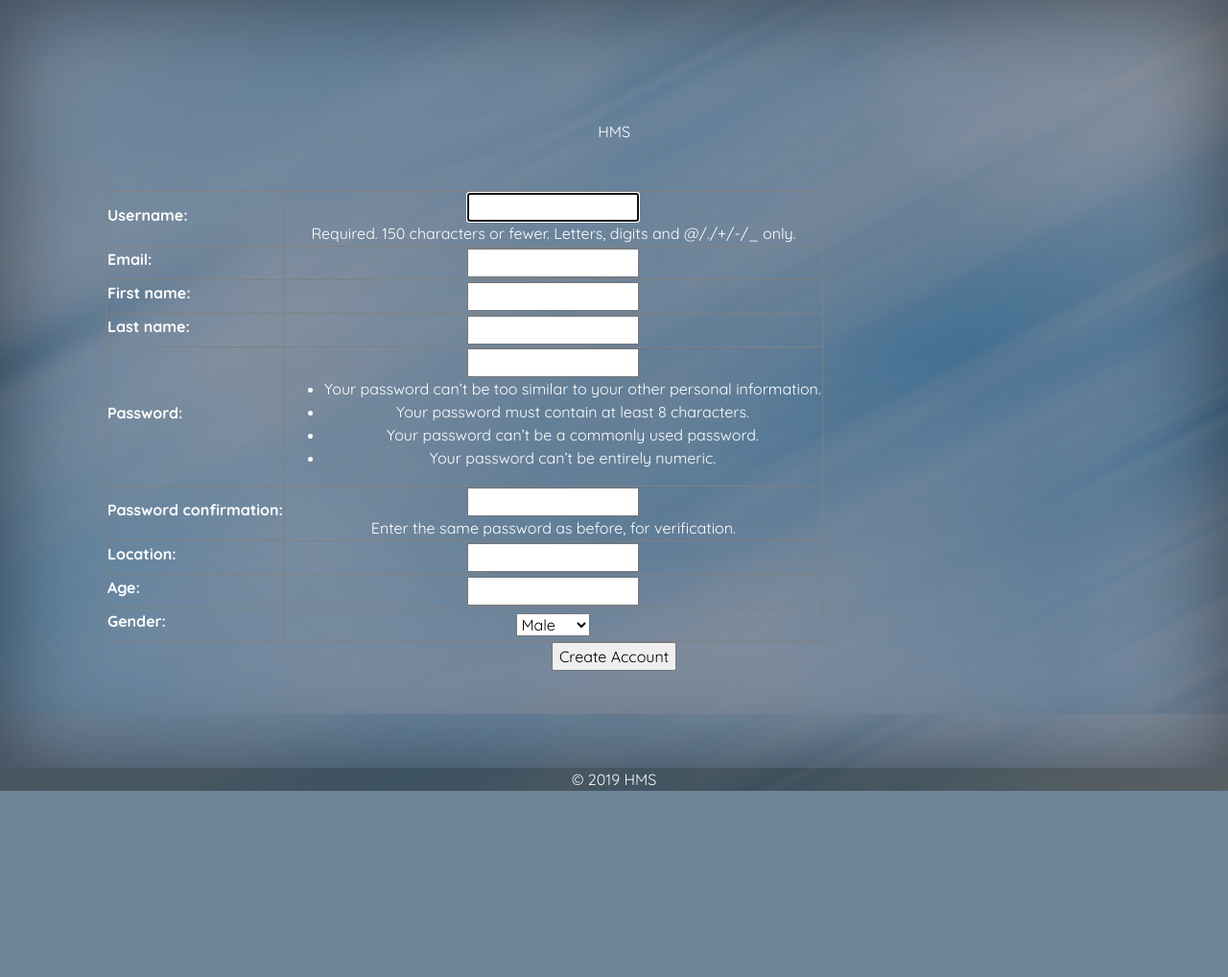
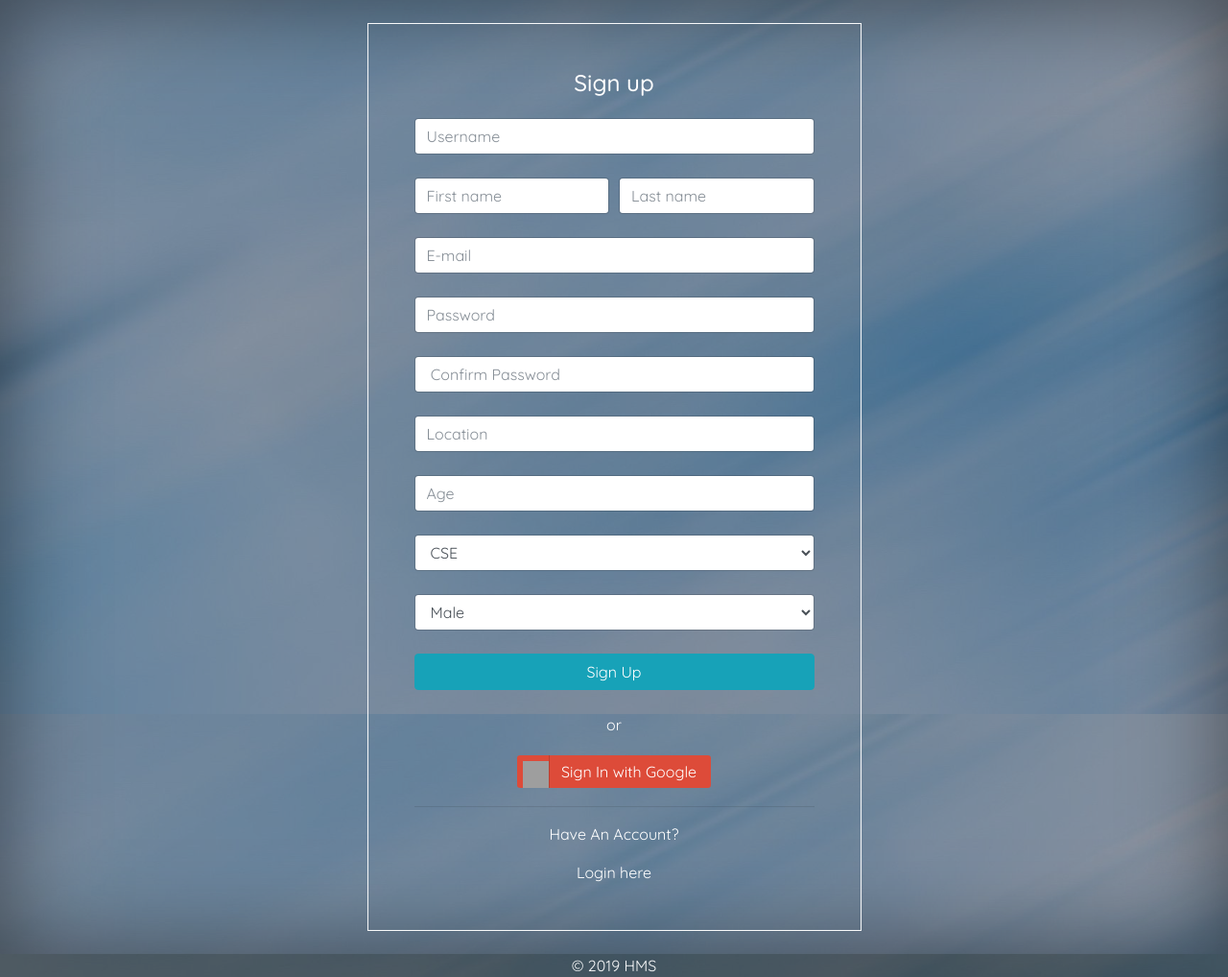
Before and after one commit to su-haris/django-hms, a Django app: page /register/ in a window 1280 px wide. Shown: the part 56-1074 px from the top of the page at 96% size. Before the commit the page ends 880 px from the top, so only its background shows below. Run offline with Django 3.2, Linux system fonts and the light colour scheme; some libraries are stand-ins or nearby versions; grey boxes are pictures that could not be loaded.

Commit message:
Add good looking reg form

```diff
--- a/hms/accounts/forms.py
+++ b/hms/accounts/forms.py
@@ -30,7 +30,7 @@ class ExtendedUserCreationForm(UserCreationForm):
 class UserProfileForm(forms.ModelForm):
     class Meta:
         model = UserProfile
-        fields = ('location', 'age', 'gender')
+        fields = ('location', 'age', 'gender', 'course')
 
 
 class UserUpdateForm(forms.ModelForm):
--- a/hms/accounts/models.py
+++ b/hms/accounts/models.py
@@ -36,7 +36,16 @@ class UserProfile(models.Model):
         default=None,
         null=True
     )
+    course_choices = [('CSE', 'CSE'), ('IT', 'IT'), ('ECE', 'ECE')]
+    course = models.CharField(
+        choices=course_choices,
+        max_length=3,
+        default=None,
+        null=True
+    )
     room_allotted = models.BooleanField(default=False)
+    fees_paid = models.BooleanField(default=False)
+
 
     def __str__(self):
         return self.user.username
--- a/hms/accounts/static/bootstrap/styles/main.css
+++ b/hms/accounts/static/bootstrap/styles/main.css
@@ -195,3 +195,48 @@ body {
     width: 1060px;
   }
 }
+
+
+.loginBtn {
+  box-sizing: border-box;
+  position: relative;
+  /* width: 13em;  - apply for fixed size */
+  margin: 0.2em;
+  padding: 0 15px 0 46px;
+  border: none;
+  text-align: left;
+  line-height: 34px;
+  white-space: nowrap;
+  border-radius: 0.2em;
+  font-size: 16px;
+  color: #FFF;
+}
+.loginBtn:before {
+  content: "";
+  box-sizing: border-box;
+  position: absolute;
+  top: 0;
+  left: 0;
+  width: 34px;
+  height: 100%;
+}
+.loginBtn:focus {
+  outline: none;
+}
+.loginBtn:active {
+  box-shadow: inset 0 0 0 32px rgba(0,0,0,0.1);
+}
+
+/* Google */
+.loginBtn--google {
+  /*font-family: "Roboto", Roboto, arial, sans-serif;*/
+  background: #DD4B39;
+}
+.loginBtn--google:before {
+  border-right: #BB3F30 1px solid;
+  background: url('https://s3-us-west-2.amazonaws.com/s.cdpn.io/14082/icon_google.png') 6px 6px no-repeat;
+}
+.loginBtn--google:hover,
+.loginBtn--google:focus {
+  background: #E74B37;
+}
--- a/hms/accounts/templates/accounts/register.html
+++ b/hms/accounts/templates/accounts/register.html
@@ -1,70 +1,144 @@
 {% extends 'accounts/base.html' %}
 
 {% block content %}
-<div class="bgimg w3-display-container w3-animate-opacity w3-text-white">
-    <div class="w3-display-topleft w3-padding-large w3-xlarge">
-        HMS
+<div class="row">
+    <div class="col-sm-3">
+
     </div>
-    <div style="padding-top: 50px; padding-left: 20px;"></div>
-    <div style="margin: auto;">
-        <form method="POST" action="{% url 'register' %}" onsubmit="myButton.disabled = true; return true;">
+    <div class="col-sm-6">
+        <!-- Default form register -->
+
+        <form method="POST" class="text-center border border-light p-5" action="{% url 'register' %}"
+              onsubmit="myButton.disabled = true; return true;">
             {% csrf_token %}
-            <table border="1">
-                {{ form.as_table }}
-                {{ profile_form.as_table }}
-                <!--            <tr>-->
-                <!--               <td> First name	: </td>-->
-                <!--               <td><input type="text" name="firstname"></td>-->
-                <!--            </tr>-->
-                <!--            <tr>-->
-                <!--               <td> Last name	:</td>-->
-                <!--               <td> <input type="text" name="lastname"></td>-->
-                <!--            </tr>-->
-                <!--            <tr>-->
-                <!--               <td> Gender   	:</td>-->
-                <!--               <td> <input type="radio" name="gender" value="male"> Male-->
-                <!--                  <input type="radio" name="gender" value="female"> Female-->
-                <!--               </td>-->
-                <!--            </tr>-->
-                <!--            <tr>-->
-                <!--               <td>    Address	: </td>-->
-                <!--               <td>  <input type="text" name="address" ></td>-->
-                <!--            </tr>-->
-                <!--            <tr>-->
-                <!--               <td>    Languages	: </td>-->
-                <!--               <td><input type="checkbox" name="lang1" value="English"> English-->
-                <!--                  <input type="checkbox" name="lang2" value="Malayalam"> Malayalam-->
-                <!--               </td>-->
-                <!--            </tr>-->
-                <!--            <tr>-->
-                <!--                <td>   Batch  : </td>-->
-                <!--                <td>-->
-                <!--                    <select>-->
-                <!--                        <option value="cs">CSE</option>-->
-                <!--                        <option value="it">IT</option>-->
-                <!--                      </select>-->
-                <!--                </td>-->
-                <!--            </tr>-->
-                <!--            <tr>-->
-                <!--               <td>Mobile	: </td>-->
-                <!--               <td> <input type="tel" name="mobile"  pattern="[0-9]{10}"></td>-->
-                <!--            </tr>-->
-                <!--            <tr>-->
-                <!--               <td>-->
-                <!--                  Password	:-->
-                <!--               </td>-->
-                <!--               <td><input type="password" name="pass"></td>-->
-                <!--            </tr>-->
-                <!--            <tr>-->
-                <!--               <td><button type="button" >Submit</button>  <input type="reset" value="Reset"></td>-->
-                <!--            </tr>-->
 
-            </table>
-            <!--            {% csrf_token %}-->
-            <!--            {{ form.username }}-->
-            <!--            {{ profile_form_p }}-->
-            <input type="submit" value="Create Account">
+            <p class="h4 mb-4">Sign up</p>
+
+            <!-- Username -->
+            <input type="text" id="username" name="username" class="form-control mb-4" placeholder="Username">
+
+            <div class="form-row mb-4">
+                <div class="col">
+                    <!-- First name -->
+                    <input type="text" id="defaultRegisterFormFirstName" name="first_name" class="form-control"
+                           placeholder="First name">
+                </div>
+                <div class="col">
+                    <!-- Last name -->
+                    <input type="text" id="defaultRegisterFormLastName" name="last_name" class="form-control"
+                           placeholder="Last name">
+                </div>
+            </div>
+
+            <!-- E-mail -->
+            <input type="email" id="defaultRegisterFormEmail" name="email" class="form-control mb-4"
+                   placeholder="E-mail">
+
+
+            <!-- Password -->
+            <input type="password" id="defaultRegisterFormPassword" name="password1" class="form-control mb-4"
+                   placeholder="Password">
+
+            <!-- Password -->
+            <input type="password" id="defaultRegisterFormPassword1" name="password2" class="form-control mb-4"
+                   placeholder=" Confirm Password">
+
+
+            <input type="text" id="location" class="form-control mb-4" name="location" placeholder="Location">
+
+            <input type="number" id="age" class="form-control mb-4" name="age" min="0" placeholder="Age">
+
+            <select class="form-control mb-4" name="course">
+                <option value="CSE">CSE</option>
+                <option value="IT">IT</option>
+                <option value="IT">ECE</option>
+
+            </select>
+
+            <select class="form-control mb-4" name="gender">
+                <option value="M">Male</option>
+                <option value="F">Female</option>
+
+
+            </select>
+
+
+            <!-- Sign up button -->
+            <button class="btn btn-info my-4 btn-block" type="submit">Sign Up</button>
+
+            <!-- Social register -->
+            <p>or</p>
+
+            <button class="loginBtn loginBtn--google">
+                Sign In with Google
+            </button>
+
+
+            <hr>
+
+            <!-- Terms of service -->
+            <p>Have An Account?</p>
+            <a href="" target="_blank">Login here</a>
+
         </form>
+        <!-- Default form register -->
     </div>
+    <div class="col-sm-3">
+        {% if form.errors %}
+        {% for field in form %}
+        {% for error in field.errors %}
+        <div class="alert alert-danger">
+            <small>({{ field.label }})</small>
+            <small>{{ error|escape }}</small>
+        </div>
+        {% endfor %}
+        {% endfor %}
+
+        {% for error in form.non_field_errors %}
+        <div class="alert alert-danger">
+            <small>({{ field.label }})</small>
+            <small>{{ error|escape }}</small>
+        </div>
+        {% endfor %}
+        {% endif %}
+
+        {% if profile_form.errors %}
+        {% for field in profile_form %}
+        {% for error in field.errors %}
+        <div class="alert alert-danger">
+            <small>({{ field.label }})</small>
+            <small>{{ error|escape }}</small>
+        </div>
+        {% endfor %}
+        {% endfor %}
+
+        {% for error in profile_form.non_field_errors %}
+        <div class="alert alert-danger">
+            <small>({{ field.label }})</small>
+            <small>{{ error|escape }}</small>
+        </div>
+        {% endfor %}
+        {% endif %}
+    </div>
+
 </div>
+<br>
+<!--<div class="bgimg w3-display-container w3-animate-opacity w3-text-white">-->
+<!--    <div class="w3-display-topleft w3-padding-large w3-xlarge">-->
+<!--        HMS-->
+<!--    </div>-->
+<!--    <div style="padding-top: 50px; padding-left: 20px;"></div>-->
+<!--    <div style="margin: auto;">-->
+<!--        <form method="POST" action="{% url 'register' %}" onsubmit="myButton.disabled = true; return true;">-->
+<!--            {% csrf_token %}-->
+<!--            <table border="1">-->
+<!--                {{ form.as_table }}-->
+<!--                {{ profile_form.as_table }}-->
+<!--                -->
+<!--            </table>-->
+<!--           -->
+<!--            <input type="submit" value="Create Account">-->
+<!--        </form>-->
+<!--    </div>-->
+<!--</div>-->
 {% endblock %}
--- a/hms/accounts/views.py
+++ b/hms/accounts/views.py
@@ -14,8 +14,9 @@ def register(request):
     if request.method == 'POST':
         form = ExtendedUserCreationForm(request.POST)
         profile_form = UserProfileForm(request.POST)
-
+        print("sdfs")
         if form.is_valid() and profile_form.is_valid():
+            print("sdfs2")
             user = form.save()
 
             profile = profile_form.save(commit=False)
```
Also changed, not shown: hms/accounts/migrations/0012_auto_20191016_1043.py (added), hms/db.sqlite3.
